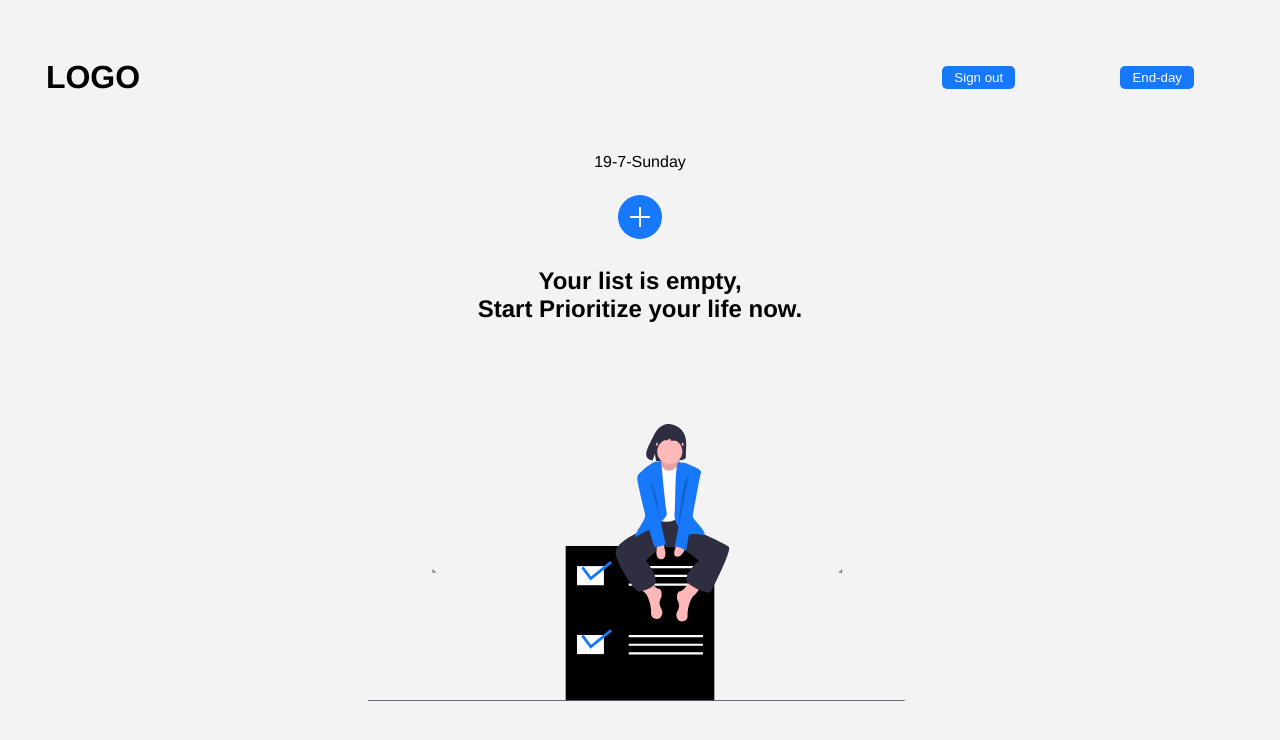
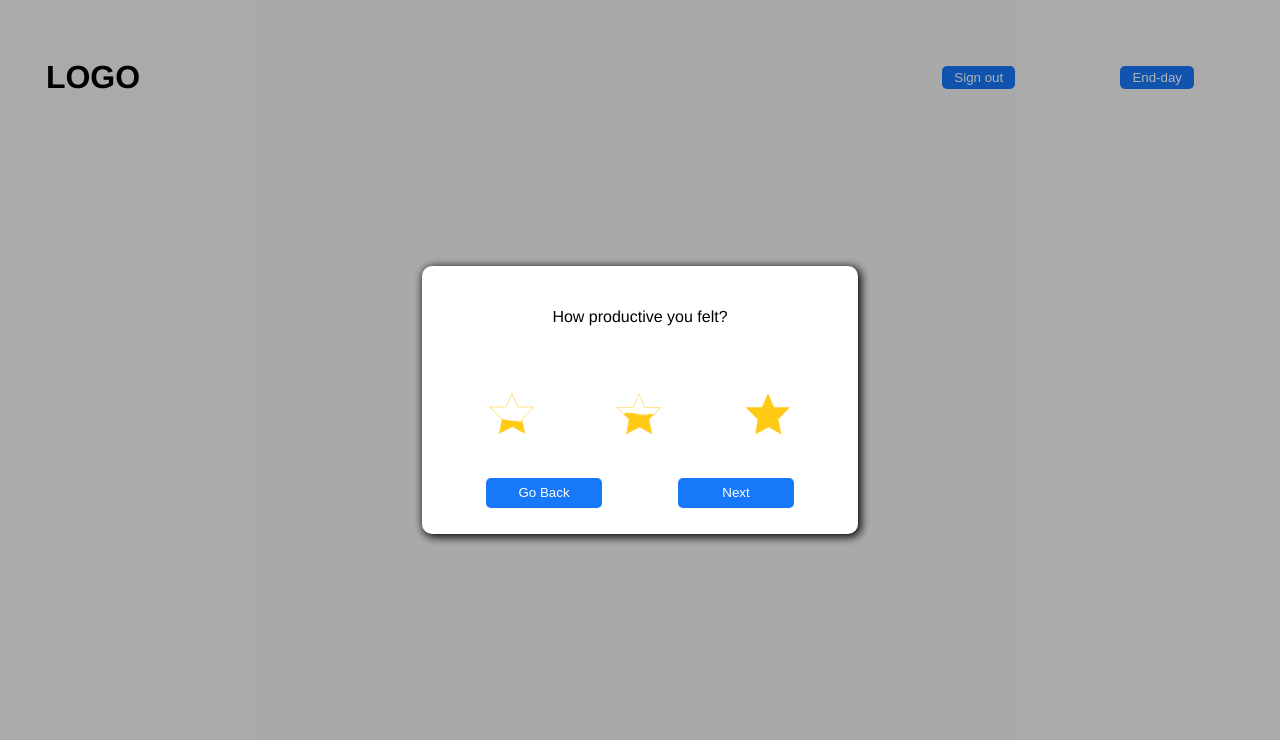
Before and after one commit to sebastianmariani/to-do-app, a Vue app: page /end-day in a window 1280 px wide. Shown: the top 740 px of the page. Built offline with nearby package versions, Linux system fonts and the light colour scheme.

Commit message:
added blueprint for review day

```diff
--- a/src/App.vue
+++ b/src/App.vue
@@ -1,24 +1,17 @@
 <template>
   <div id="app">
     <div class="header">
-      <h1>LOGO</h1>
+      <router-link id="logo" to="/"><h1>LOGO</h1></router-link>
       <div id="controls">
-        <router-link to="/home"><button>Sign out</button></router-link>
+        <router-link to="/homepage"><button>Sign out</button></router-link>
         <router-link to="/end-day"><button>End-day</button></router-link>
       </div>
-    </div>
-    <div class="addToList">
-      <p>{{todayDate}}</p>
-      <add-to-do></add-to-do>
-      <empty-list v-if="listToDo.length < 1"></empty-list>
     </div>
     <router-view></router-view>
   </div>
 </template>
 
 <script>
-import addToDo from './components/addToDo';
-import emptyList from './components/emptyList';
 import { mapGetters } from 'vuex';
 
 export default {
@@ -31,10 +24,6 @@ export default {
     setInterval(this.getNow, 1);
   },
   computed : mapGetters(['listToDo']),
-  components: {
-     "add-to-do": addToDo,
-     "empty-list": emptyList,
-  },
   methods: {
     getNow: function() {
       const today = new Date();
@@ -57,6 +46,10 @@ body{
 #app {
   margin: 3%;
 }
+#logo {
+  text-decoration: none;
+  color: black;
+}
 .header{
   display: flex;
   justify-content: space-between;
@@ -70,6 +63,9 @@ body{
   border-radius: 5px;
   padding: 8%;
   width: 150%;
+}
+#date{
+  text-align: center;
 }
 #controls{
   display: flex;
--- a/src/view/showList.vue
+++ b/src/components/showList.vue
@@ -20,7 +20,7 @@ export default {
     return{
       completed:false,
       beforeEditTask: '',
-      showDescription: false,
+      todayDate: "",
     }
   },
   directives: {
--- a/src/store.js
+++ b/src/store.js
@@ -6,12 +6,8 @@ Vue.use(Vuex)
 export const store = new Vuex.Store({
     state: {
         list: [],
-        todayDate: "",
-        endDay: false,
     },
     getters: {
         listToDo: state => state.list,
-        todayDate: state => state.todayDate,
-        endDay: state => state.endDay,
     },
 })
--- a/src/components/addToDo.vue
+++ b/src/view/addToDo.vue
@@ -1,8 +1,12 @@
 <template>
-    <div>
+    <div class="main">
+        <div>
+            <p>{{todayDate}}</p>
+        </div>
         <div class="inputToDo">
             <svg id="add" @click="isActive = !isActive" fill="#ffffff" xmlns="http://www.w3.org/2000/svg" viewBox="0 0 24 24" width="24px" height="24px"><path fill-rule="evenodd" d="M 11 2 L 11 11 L 2 11 L 2 13 L 11 13 L 11 22 L 13 22 L 13 13 L 22 13 L 22 11 L 13 11 L 13 2 Z"/></svg>
         </div>
+        <empty-list v-if="listToDo.length == 0"></empty-list>
         <div :class="{isActive: isActive}">
             <div class="modal-backdrop">
                 <div @keyup.enter="addToDo" class="modal">
@@ -10,26 +14,29 @@
                     <input  @keyup.escape="abortToDo()" type="text" v-model="task.title" maxlength="60">
                     <br>
                     <div class="taskType">
-                        <div class="type" @click="task.type = 'Idea'">
+                        <div class="type" @click="task.type = 'idea'">
                             <p>Idea</p>
                         </div>
-                        <div class="type" @click="task.type = 'Task'">
+                        <div class="type" @click="task.type = 'task'">
                             <p>Task</p>
                         </div>
-                        <div class="type" @click="task.type = 'Event'">
+                        <div class="type" @click="task.type = 'event'">
                             <p>Event</p>
                         </div>
                     </div>
                     <br>
-                    <router-link to="/list"><button @click="addToDo">Submit</button></router-link>
+                    <button @click="addToDo">Submit</button>
                 </div>
             </div>
         </div>
+        <show-list v-if="listToDo.length > 0"></show-list>
     </div>
 </template>
 
 <script>
 import { mapGetters } from 'vuex';
+import emptyList from '../components/emptyList';
+import showList from '../components/showList';
 
 export default {
     data() {
@@ -38,12 +45,20 @@ export default {
             task: {
                 title: '',
                 description: '',
-                type:'',
+                type:'event',
                 editing:false,
+                todayDate: "",
             },
         }
     },
+    components:{
+        'empty-list': emptyList,
+        'show-list': showList,
+    },
     computed : mapGetters(['listToDo']),
+    created() {
+        setInterval(this.getNow, 1);
+    },
     methods: {
         addToDo(){
             if(this.task.title == 0){
@@ -58,11 +73,22 @@ export default {
             this.isActive = !this.isActive
             this.task.title = '';
         },
+        getNow: function() {
+        const today = new Date();
+          let days = ['Sunday', 'Monday', 'Tuesday', 'Wednesday', 'Thursday', 'Friday', 'Saturday'];
+          let day = days[today.getDay()];
+          let date = today.getDate();
+          let month = today.getMonth()+1;
+        this.todayDate = `${date}-${month}-${day}`
+        }
     }
 }
 </script>
 
 <style scoped>
+    .main {
+        text-align: center;
+    }
     .isActive{
         display: none;
     }
--- a/src/view/endDay.vue
+++ b/src/view/endDay.vue
@@ -1,6 +1,41 @@
 <template>
-    <div v-if="endDay == true">
-        <h1>end day</h1>
+    <div>
+        <div class="modal-backdrop">
+                <div class="modal" v-if="questionary == false">
+                    <p>How productive you felt?</p>
+                    <p>{{productiveLevel}}</p>
+                    <div id="productivity">
+                        <div @click="productiveLevel = 'low'">
+                            <svg width="45" height="42" viewBox="0 0 45 42" fill="none" xmlns="http://www.w3.org/2000/svg">
+                                <path fill-rule="evenodd" clip-rule="evenodd" d="M22.9142 0L16.7517 13.8656H0.310596L12.6458 26.2007L10.0805 41.0791L23.4118 33.9008L36.27 41.1013L33.1856 26.1936L45 13.8656H29.0766L22.9142 0ZM22.9142 1.23111L28.7517 14.3656H43.8283L32.6656 26.1936C32.5745 26.0983 33.1856 28 32.5 28.3722C31.9726 28.3722 32.4429 28.7542 32 28.6066C31.2768 28.3655 32.5985 28.5284 32 28.6066L31 28.3722C30.4399 28.4453 30.5254 28.68 30 28.7943L28.3741 28.3722C27.8002 28.4967 27.5544 27.9446 27 28C22.9975 28.4003 26.9173 29.0032 23 28C21.1394 27.5235 18.6206 27.0891 16.7517 27.1013C14.9954 27.1128 14.8571 25.5088 13.1825 26.0304C13.0667 26.0664 7.55633 20.2485 7.49503 20.3429L1.5177 14.3656H17.0766L22.9142 1.23111ZM16.7517 27.1013L13.1825 26.0304L10.7478 40.152L23.4165 33.3303L35.5583 40.1298L33.1856 28.3722L33 28.5C33.4465 28.6488 32.5416 28.4772 33 28.5C32.5131 28.3377 33.5225 28.4166 32.883 28.5C32.3669 28.5673 33.5334 28.384 33 28.5C33.6179 28.4382 32.428 28.6241 33 28.5C28.846 28.9154 30.9908 29.022 27 28C25.2605 27.5545 24.8338 27.988 23 28C21.3862 28.0105 18.2722 26.6412 16.7517 27.1013Z" fill="#FFC914"/>
+                                <path d="M33 28.5C33.4465 28.6488 32.5416 28.4772 33 28.5C32.5131 28.3377 33.5225 28.4166 32.883 28.5C32.3669 28.5673 33.5334 28.384 33 28.5C32.428 28.6241 33.6179 28.4382 33 28.5C28.846 28.9154 30.9908 29.022 27 28C25.2605 27.5545 24.8338 27.988 23 28C21.3862 28.0105 18.2722 26.6412 16.7517 27.1013L13.1825 26.0304L10.7478 40.152L23.4165 33.3303L35.5583 40.1298L33.1856 28.3722L33 28.5Z" fill="#FFC914"/>
+                            </svg>
+                        </div>
+                        <div @click="productiveLevel = 'medium'">
+                            <svg width="46" height="42" viewBox="0 0 46 42" fill="none" xmlns="http://www.w3.org/2000/svg">
+                                <path fill-rule="evenodd" clip-rule="evenodd" d="M23 0.384399L16.8376 14.25H0.396484L12.7317 26.5851L10.1664 41.4635L23.4977 34.2852L36.3558 41.4857L33.2715 26.578L45.0859 14.25H29.1625L23 0.384399ZM23 1.61551L28.8376 14.75H43.9142L37.6879 21.247C37.5968 21.1516 37.4684 21.0922 37.3262 21.0922C36.7988 21.0922 36.2497 21.0444 35.8068 20.8968C35.0836 20.6557 34.387 20.7467 33.7885 20.8249L33.752 20.8297C33.1919 20.9027 32.6427 21.0223 32.1173 21.1366L31.9832 21.1657C31.4093 21.2902 30.861 21.4042 30.3066 21.4597C26.3041 21.8599 22.2303 21.3249 18.3129 20.3217C16.4523 19.8452 14.6745 19.7534 12.8056 19.7656C11.0493 19.7771 9.52596 20.001 7.85135 20.5226C7.73554 20.5586 7.64222 20.6329 7.58092 20.7273L1.60359 14.75H17.1625L23 1.61551ZM8.28816 21.4345L13.2684 26.4148L10.8337 40.5364L23.5024 33.7147L35.6442 40.5142L32.7286 26.4219L36.8879 22.0817C36.4295 22.0589 35.9371 21.9943 35.4905 21.8454C35.0037 21.6832 34.5209 21.7379 33.8814 21.8213C33.3652 21.8886 32.8562 21.9993 32.3228 22.1153L32.1952 22.143C31.6233 22.2671 31.0239 22.3929 30.4061 22.4547C26.2521 22.8701 22.0556 22.3125 18.0649 21.2904C16.3253 20.845 14.6459 20.7536 12.8121 20.7656C11.1983 20.7762 9.80864 20.9744 8.28816 21.4345Z" fill="#FFC914"/>
+                                <path d="M36.8879 22.0817C36.4295 22.0589 35.9371 21.9943 35.4905 21.8454C35.0037 21.6832 34.5209 21.7379 33.8814 21.8213C33.3652 21.8886 32.8562 21.9993 32.3228 22.1153L32.1952 22.143C31.6233 22.2671 31.0239 22.3929 30.4061 22.4547C26.2521 22.8701 22.0556 22.3125 18.0649 21.2904C16.3253 20.845 14.6459 20.7536 12.8121 20.7656C11.1983 20.7762 9.80864 20.9744 8.28816 21.4345L13.2684 26.4148L10.8337 40.5364L23.5024 33.7147L35.6442 40.5142L32.7286 26.4219L36.8879 22.0817Z" fill="#FFC914"/>
+                            </svg>
+                        </div>
+                        <div @click="productiveLevel = 'high'">
+                            <svg width="46" height="42" viewBox="0 0 46 42" fill="none" xmlns="http://www.w3.org/2000/svg">
+                                <path d="M23 1L29 14.5H44.5L33 26.5L36 41L23.5 34L10.5 41L13 26.5L1 14.5H17L23 1Z" fill="#FFC914" stroke="#FFC914" stroke-width="0.5"/>
+                            </svg>
+                        </div>
+                    </div>
+                    <div id="controls">
+                        <button><router-link to="/"></router-link>Go Back</button>
+                        <button @click="questionary = !questionary">Next</button>
+                    </div>
+                </div>
+                <div class="modal" v-if="questionary == true">
+                    <p>Why you felt {{productiveLevel}} productivity?</p>
+                    <textarea name="explanation" id="" cols="30" rows="10"></textarea>
+                    <p>What would you do differently?</p>
+                    <textarea name="" id="" cols="30" rows="10"></textarea>
+                    <router-link to="/review-tasks"><button>submit</button></router-link>
+                </div>
+        </div>
     </div>
 </template>
 
@@ -8,10 +43,59 @@
 import { mapGetters } from 'vuex';
 
 export default {
-    computed: mapGetters(['listToDo', 'endDay']),
+    data(){
+        return{
+            productiveLevel: '',
+            questionary: false,
+        }
+    },
+    computed: mapGetters(['listToDo']),
 }
 </script>
 
 <style scoped>
-
+.modal-backdrop {
+    display: none;
+    position: fixed;
+    top: 0;
+    bottom: 0;
+    left: 0;
+    right: 0;
+    background-color: rgba(0, 0, 0, 0.3);
+    display: flex;
+    justify-content: center;
+    align-items: center;
+    }
+     .modal {
+    background: #FFFFFF;
+    box-shadow: 2px 2px 10px 1px;
+    overflow-x: auto;
+    display: flex;
+    flex-direction: column;
+    padding: 2% 2%;
+    border-radius: 10px;
+    width: 30%;
+    height: auto;
+    text-align: center;
+    }
+    #productivity{
+        display: flex;
+        justify-content: space-around;
+        margin-top: 5%;
+    }
+    button {
+        outline: none;
+        border: none;
+        background-color: #1778FA;
+        color: #FFFFFF;
+        border-radius: 5px;
+        padding: 2%;
+        margin-top: 10%;
+        width: 30%;
+    }
+    #controls{
+        display: flex;
+        justify-content: space-around;
+        width: 100%;
+    }
 </style>
```
Also changed, not shown: src/view/reviewtasks.vue (added, +44 -0 lines), src/view/routes.js (+5 -2 lines). Lines whose indentation alone changed are shown as unchanged.
